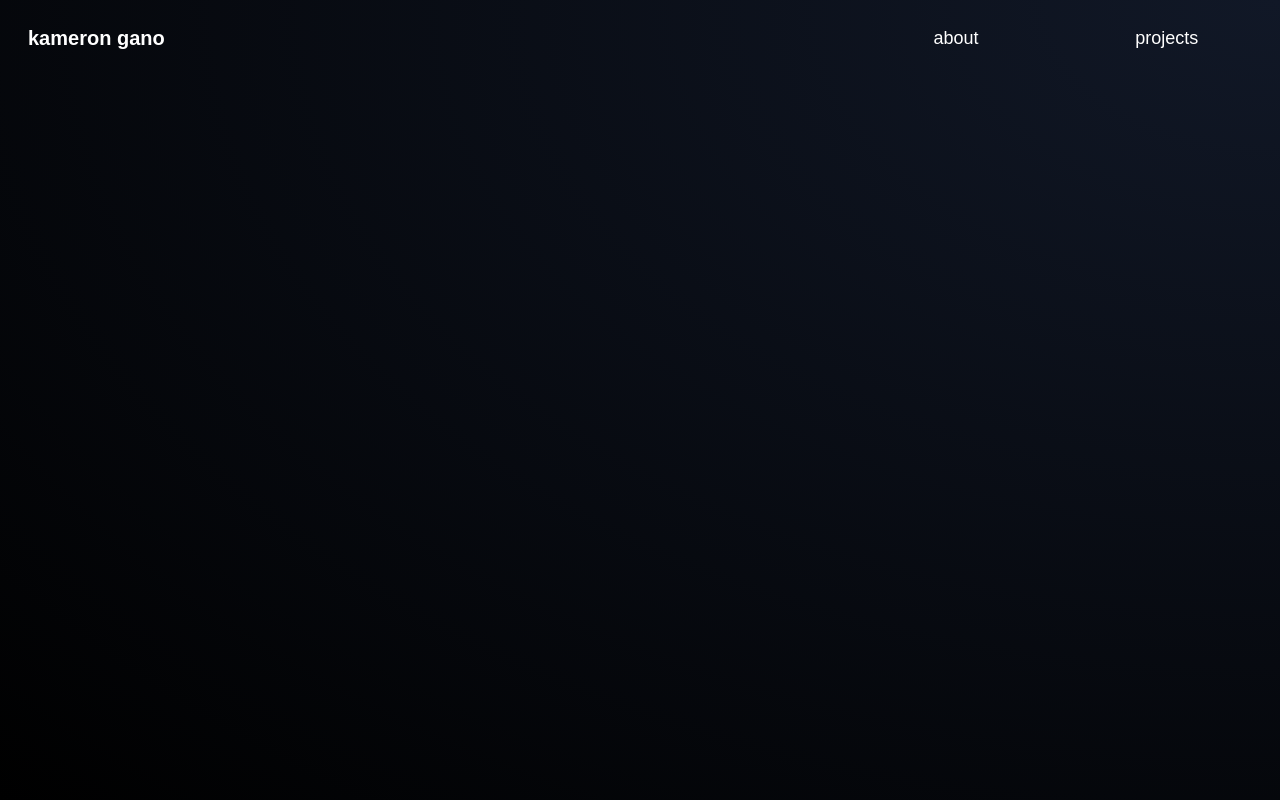
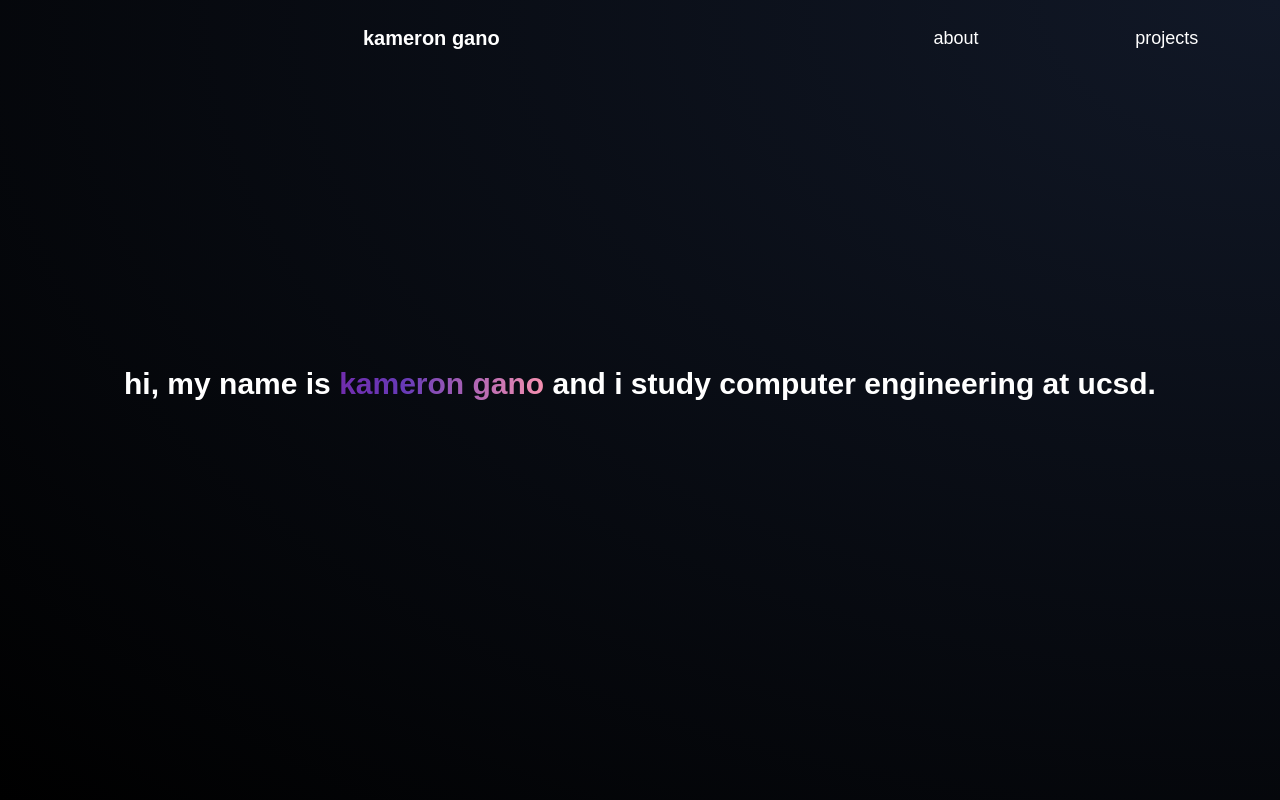
Before and after one commit to kgano-ucsd/kams-website-2.0, a React (Create React App) app in the folder kams-website-v2/: page / in a window 1280 px wide. Built offline with nearby package versions, Linux system fonts and the light colour scheme.

Commit message:
spacing looks right

```diff
--- a/kams-website-v2/src/App.js
+++ b/kams-website-v2/src/App.js
@@ -1,10 +1,14 @@
 import BgWrapper from "./atoms/BgWrapper";
 import Banner from "./atoms/Banner";
+import Hello from "./components/Hello";
 
 function App() {
   return (
     <BgWrapper>
       <Banner />
+      <div className="h-[77%]">
+        <Hello/>
+      </div>
     </BgWrapper>
   );
 }
--- a/kams-website-v2/src/components/Hello.jsx
+++ b/kams-website-v2/src/components/Hello.jsx
@@ -1,12 +1,17 @@
+import "../index.css"
+
 
 export default function Hello() {
 
     return (
-        <div className="p-4 px-8 w-screen grid place-items-center">
-            <h1 className="text-2xl font-display" >
-                Sometimes I'll start a line of code and I don't even know where it is going
+        <div className="grid place-items-center h-full">
+            <h1 className="text-3xl font-semibold font-display text-white" >
+                {"hi, my name is "}
+                <span className="magic">
+                <span className="magic-text"> kameron gano </span>
+                </span>
+                {" and i study computer engineering at ucsd."}
             </h1>
-
         </div>
     )
 }
--- a/kams-website-v2/src/index.css
+++ b/kams-website-v2/src/index.css
@@ -1,3 +1,152 @@
 @tailwind base;
 @tailwind components;
 @tailwind utilities;
+
+:root {
+  --purple: rgb(123, 31, 162);
+  --violet: rgb(103, 58, 183);
+  --pink: rgb(244, 143, 177);
+}
+
+@keyframes background-pan {
+  from {
+    background-position: 0% center;
+  }
+
+  to {
+    background-position: -200% center;
+  }
+}
+
+@keyframes scale {
+  from, to {
+    transform: scale(0);
+  }
+
+  50% {
+    transform: scale(1);
+  }
+}
+
+@keyframes rotate {
+  from {
+    transform: rotate(0deg);
+  }
+
+  to {
+    transform: rotate(180deg);
+  }
+}
+
+body {
+  background-color: rgb(10, 10, 10);
+  display: grid;
+  height: 100vh;
+  margin: 0px;
+  overflow: hidden;
+  place-items: center;
+}
+
+h1 {
+  color: white;
+  font-family: "Rubik", sans-serif;
+  font-size: clamp(2em, 2vw, 4em);
+  font-weight: 400;
+  margin: 0px;
+  padding: 20px;
+  text-align: center;
+}
+
+h1 > .magic {
+  display: inline-block;
+  position: relative;
+}
+
+h1 > .magic > .magic-star {
+  --size: clamp(20px, 1.5vw, 30px);
+
+  animation: scale 700ms ease forwards;
+  display: block;
+  height: var(--size);
+  left: var(--star-left);
+  position: absolute;
+  top: var(--star-top);
+  width: var(--size);
+}
+
+h1 > .magic > .magic-star > svg {
+  animation: rotate 1000ms linear infinite;
+  display: block;
+  opacity: 0.7;
+}
+
+h1 > .magic > .magic-star > svg > path {
+  fill: var(--violet);
+}
+
+h1 > .magic > .magic-text {
+  animation: background-pan 3s linear infinite;
+  background: linear-gradient(
+    to right,
+    var(--purple),
+    var(--violet),
+    var(--pink),
+    var(--purple)
+  );
+  background-size: 200%;
+  -webkit-background-clip: text;
+  -webkit-text-fill-color: transparent;
+  white-space: nowrap;
+}
+
+/* -- YouTube Link Styles -- */
+
+#source-link {
+  top: 60px;
+}
+
+#source-link > i {
+  color: rgb(94, 106, 210);
+}
+
+#yt-link {
+  top: 10px;
+}
+
+#yt-link > i {
+  color: rgb(239, 83, 80);
+}
+
+.meta-link {
+  align-items: center;
+  backdrop-filter: blur(3px);
+  background-color: rgba(255, 255, 255, 0.05);
+  border: 1px solid rgba(255, 255, 255, 0.1);
+  border-radius: 6px;
+  box-shadow: 2px 2px 2px rgba(0, 0, 0, 0.1);
+  cursor: pointer;
+  display: inline-flex;
+  gap: 5px;
+  left: 10px;
+  padding: 10px 20px;
+  position: fixed;
+  text-decoration: none;
+  transition: background-color 600ms, border-color 600ms;
+  z-index: 10000;
+}
+
+.meta-link:hover {
+  background-color: rgba(255, 255, 255, 0.1);
+  border: 1px solid rgba(255, 255, 255, 0.2);
+}
+
+.meta-link > i, .meta-link > span {
+  height: 20px;
+  line-height: 20px;
+}
+
+.meta-link > span {
+  color: white;
+  font-family: "Rubik", sans-serif;
+  transition: color 600ms;
+}
```
